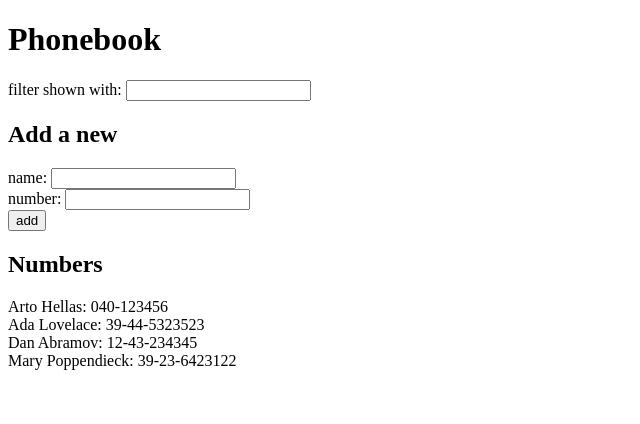
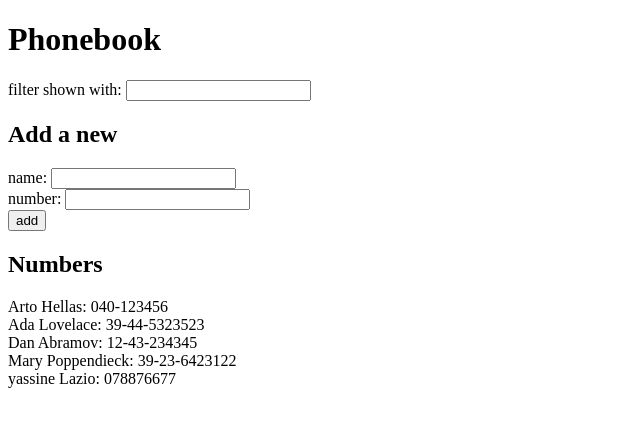
Before and after one commit to lakebridge/FullStackOpen, a React (Vite) app in the folder part2/phonebook/: page / in a window 1280 px wide. Shown: the top 424 px of the page, without its empty margins (0-640 px from the left). Built offline with nearby package versions, Linux system fonts and the light colour scheme; data requests are answered from the project's data file.

Commit message:
2.12 - saved the newly added number in the backend

```diff
--- /dev/null
+++ b/part2/phonebook/db.json
@@ -0,0 +1,30 @@
+{
+  "persons": [
+    {
+      "name": "Arto Hellas",
+      "number": "040-123456",
+      "id": "1"
+    },
+    {
+      "name": "Ada Lovelace",
+      "number": "39-44-5323523",
+      "id": "2"
+    },
+    {
+      "name": "Dan Abramov",
+      "number": "12-43-234345",
+      "id": "3"
+    },
+    {
+      "name": "Mary Poppendieck",
+      "number": "39-23-6423122",
+      "id": "4"
+    },
+    {
+      "name": "yassine Lazio",
+      "number": "078876677",
+      "id": "WcZtrk8_H40"
+    }
+  ],
+  "$schema": "./node_modules/json-server/schema.json"
+}
--- a/part2/phonebook/package.json
+++ b/part2/phonebook/package.json
@@ -7,9 +7,11 @@
     "dev": "vite",
     "build": "vite build",
     "lint": "eslint .",
-    "preview": "vite preview"
+    "preview": "vite preview",
+    "server": "json-server -p 3001 db.json"
   },
   "dependencies": {
+    "axios": "^1.16.1",
     "react": "^19.2.6",
     "react-dom": "^19.2.6"
   },
@@ -22,6 +24,7 @@
     "eslint-plugin-react-hooks": "^7.1.1",
     "eslint-plugin-react-refresh": "^0.5.2",
     "globals": "^17.6.0",
+    "json-server": "^1.0.0-beta.15",
     "vite": "^8.0.12"
   }
 }
--- a/part2/phonebook/src/App.jsx
+++ b/part2/phonebook/src/App.jsx
@@ -1,4 +1,5 @@
-import { useState } from "react";
+import { useState, useEffect } from "react";
+import axios from "axios";
 
 // SearchFilter Component outside of App component to avoid re-creation on every render
 const SearchFilter = ({ search, setSearch }) => {
@@ -73,13 +74,18 @@ const Persons = ({ search, persons }) => {
 const App = () => {
   const [search, setSearch] = useState("");
   const [newName, setNewName] = useState(["", ""]);
+  //const [notes, setNotes] = useState([]);
+  const [persons, setPersons] = useState([]);
 
-  const [persons, setPersons] = useState([
-    { name: "Arto Hellas", number: "040-123456", id: 1 },
-    { name: "Ada Lovelace", number: "39-44-5323523", id: 2 },
-    { name: "Dan Abramov", number: "12-43-234345", id: 3 },
-    { name: "Mary Poppendieck", number: "39-23-6423122", id: 4 },
-  ]);
+  useEffect(() => {
+    axios.get("http://localhost:3001/persons").then((response) => {
+      console.log("promise fulfilled");
+      console.log("data from the server", response.data);
+      setPersons(response.data);
+    });
+  }, []);
+
+  console.log("persons state", persons);
 
   const checkIfNameExists = (name) => {
     return persons.some((person) => person.name === name);
@@ -92,13 +98,18 @@ const App = () => {
       alert(`${newName[0]} is already added to phonebook`);
       return;
     }
-    setPersons(
-      persons.concat({
-        name: newName[0],
-        number: newName[1],
-        id: persons.length + 1,
-      }),
-    );
+
+    const personObject = {
+      name: newName[0],
+      number: newName[1],
+    };
+
+    axios
+      .post("http://localhost:3001/persons", personObject)
+      .then((response) => {
+        console.log("data from the server", response.data);
+        setPersons(persons.concat(response.data));
+      });
 
     // CLear the input fields
     setNewName(["", ""]);
```
Also changed, not shown: 1 other file (tests, documents, lock files or other folders).
